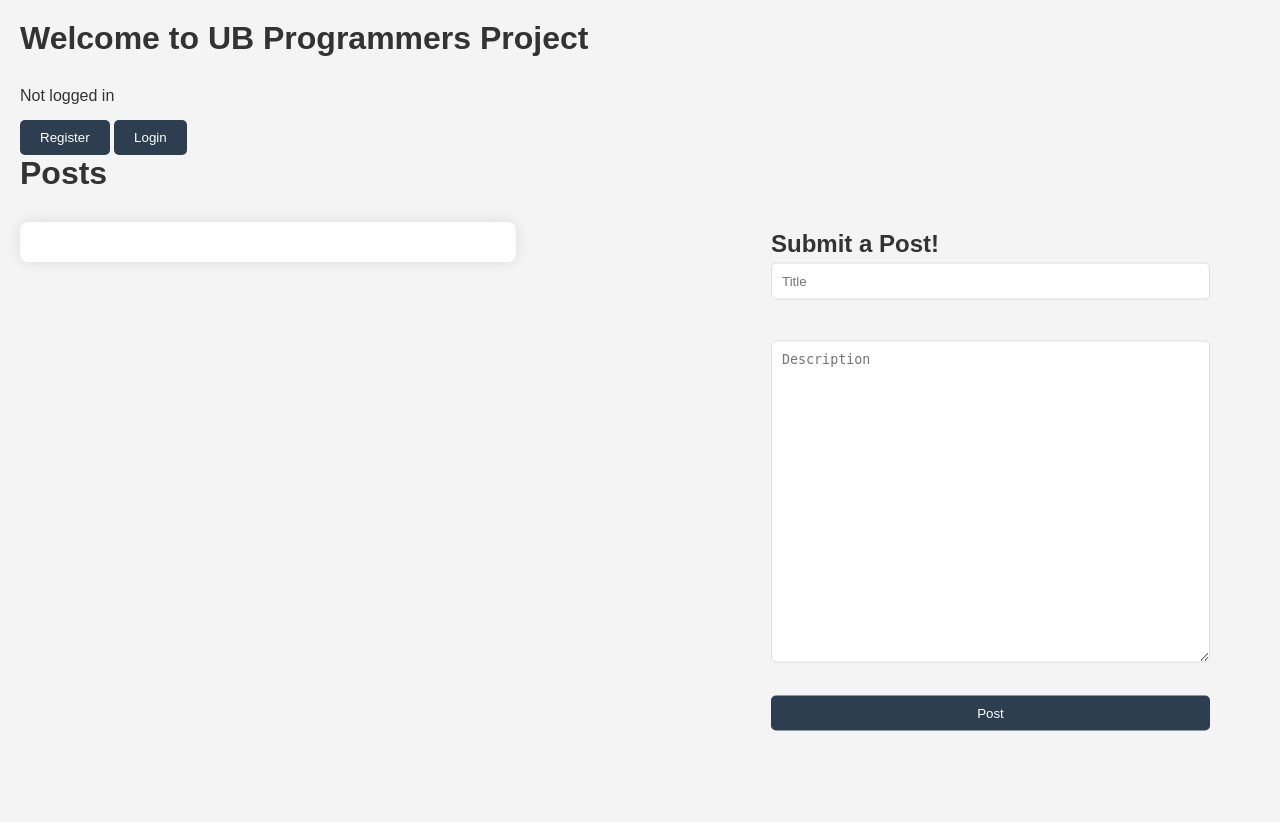
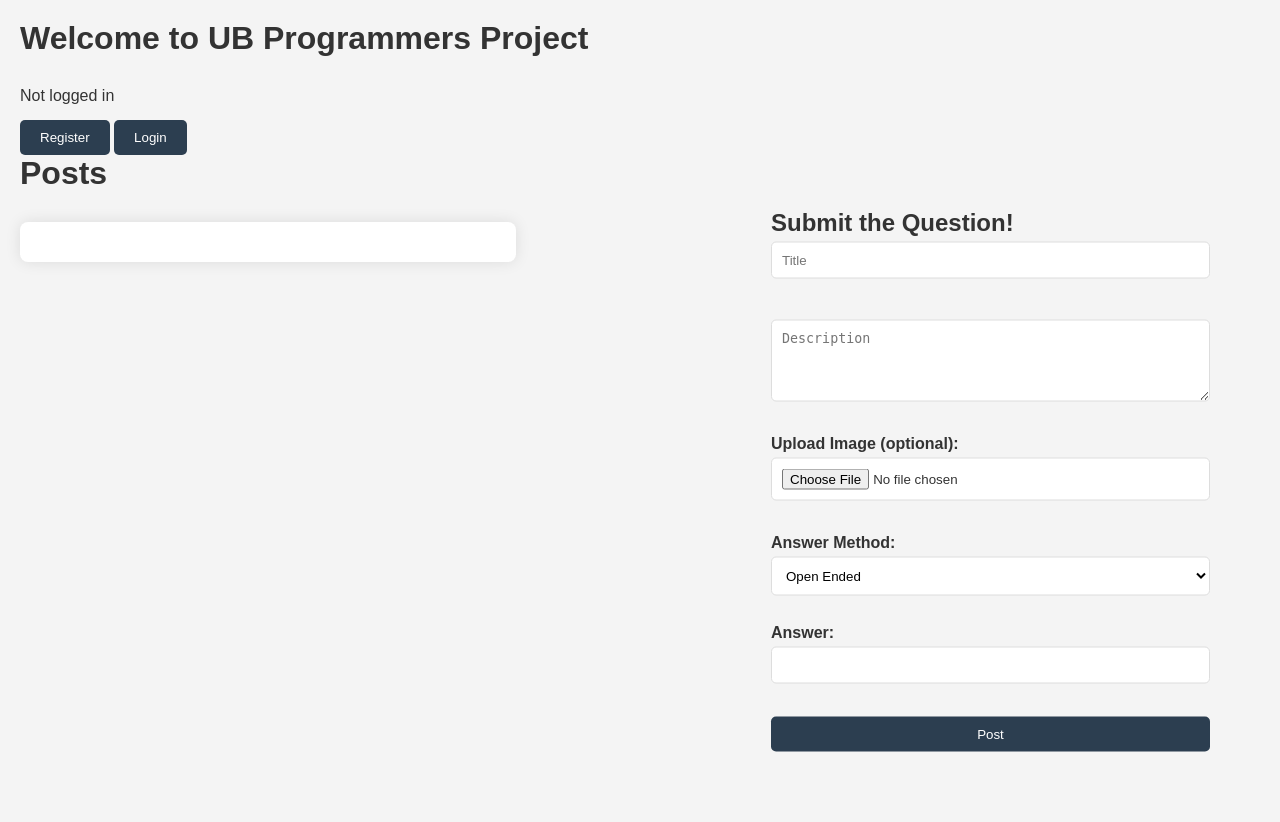
Before and after one commit to kevinzhong930/CSE312Project, a Flask app: page / in a window 1280 px wide. Before the commit the page ends 731 px from the top, so only its background shows below. Run offline with Flask 2, Linux system fonts and the light colour scheme; data that the repository does not hold is empty.

Commit message:
Fix the html, javascript

```diff
--- a/GroupProject/static/functions.js
+++ b/GroupProject/static/functions.js
@@ -4,10 +4,9 @@ function postHTML(postJSON) {
     const title = postJSON.title;
     const description = postJSON.description;
     const postId = postJSON._id;
+    const image = postJSON.image_path;
     //const likeCount = getLikes(postId);
-    const likeCount = postJSON.likeCount;
-
-
+    // const likeCount = postJSON.likeCount;
 
     let postHTML = "<div class='post-box' id='post_" + postId + "'>";
 
@@ -22,8 +21,20 @@ function postHTML(postJSON) {
 
     postHTML += "<br><br>";
 
+    //Display the Image
+    if (image) {
+        postHTML += "<img src='" + image + "style='max-width: 100%; display: block; margin-bottom: 10px;'>";
+    }
     //Display the Like/Dislike Buttons and the Counter for Likes
-    postHTML +=  likeCount + " likes  " + "<button onclick='likePost(\"" + postId + "\")'>LIKE</button>" ;
+    // postHTML +=  likeCount + " likes  " + "<button onclick='likePost(\"" + postId + "\")'>LIKE</button>" ;
+
+    // Add an input box for the answer.
+    postHTML += "<input type='text' placeholder='Enter your answer' id='answer_" + postId + "'><br>";
+
+    // Add a submit button for the answer.
+    postHTML += "<button onclick='submitAnswer(\"" + postId + "\")'>Submit Answer</button>";
+
+    postHTML += "</div>";
 
     postHTML += "</div>";
 
--- a/GroupProject/static/style.css
+++ b/GroupProject/static/style.css
@@ -30,7 +30,6 @@ hr {
     gap: 20px;
 }
 
-
 .post-box {
     border: 1px solid #ccc;
     padding: 10px;
@@ -61,7 +60,6 @@ hr {
     border-radius: 5px;
 }
 
-
 #postHistory {
     background-color: #fff;
     width: 40%;
@@ -69,9 +67,9 @@ hr {
     padding: 20px;
     border-radius: 8px;
     box-shadow: 0 0 15px rgba(0, 0, 0, 0.1);
-    margin-top: 20px;  /* space between post-form and post-list */
-    overflow: auto;    /* in case there are many posts */
-    max-height: 700px; /* you can adjust this value */
+    margin-top: 20px;
+    overflow: auto;
+    max-height: 700px;
 }
 
 .single-post {
@@ -93,6 +91,15 @@ input[type="text"], input[type="password"], textarea {
     margin-top: 5px;
     border: 1px solid #ddd;
     border-radius: 5px;
+}
+
+input[type="file"] {
+    width: 100%;
+    padding: 10px;
+    margin-top: 5px;
+    border: 1px solid #ddd;
+    border-radius: 5px;
+    background-color: #fff;
 }
 
 button, input[type="submit"] {
@@ -147,3 +154,19 @@ button:hover, input[type="submit"]:hover {
 .closeBtn:hover {
     color: #777;
 }
+
+
+#open_ended_answer {
+    display: flex;
+    flex-direction: column;
+    margin-top: 10px;
+}
+
+select {
+    width: 100%;
+    padding: 10px;
+    margin-top: 5px;
+    border: 1px solid #ddd;
+    border-radius: 5px;
+    background-color: #fff;
+}
--- a/GroupProject/templates/index.html
+++ b/GroupProject/templates/index.html
@@ -1,6 +1,5 @@
 <!DOCTYPE html>
 <html lang="en">
-
 <head>
     <meta charset="UTF-8">
     <meta name="viewport" content="width=device-width, initial-scale=1.0">
@@ -17,18 +16,28 @@
                 document.getElementById('loginForm').style.display = 'block';
             }
         }
+        function toggleAnswerMethod() {
+            var answerMethod = document.getElementById('answer_method').value;
+            var openEndedDiv = document.getElementById('open_ended_answer');
+
+            if (answerMethod === 'open_ended') {
+                openEndedDiv.style.display = 'block';
+            } else {
+                openEndedDiv.style.display = 'none';
+            }
+        }
+        window.onload = function() {
+            welcome();
+            toggleAnswerMethod();
+        };
     </script>
-
     <script src="static/functions.js"></script>
 </head>
-
-<body onload = "welcome();">
+<body>
 
 <div class="container">
     <h1>Welcome to UB Programmers Project</h1>
-    <div id="username">
-
-    </div>
+    <div id="username"></div>
     <div class="btn-group">
         <button onclick="toggleForm('register')">Register</button>
         <button onclick="toggleForm('login')">Login</button>
@@ -53,23 +62,33 @@
     </div>
 
     <div class="Posts">
-
         <div id="postSubmissionContainer" style="position: absolute; top: 60%; right: 0; transform: translateY(-50%); padding: 70px;">
-            <form id="postSubmission" class="post-form" action="/post-submission" method="POST">
-                <h2>Submit a Post!</h2>
+            <form id="postSubmission" class="post-form" action="/post-submission" method="POST" enctype="multipart/form-data">
+                <h2>Submit the Question!</h2>
                 <input type="text" name="title" placeholder="Title" required>
                 <br> <br>
-                <textarea id="description" name = "description" placeholder="Description" cols="50" rows="20"></textarea>
+                <textarea id="description" name="description" placeholder="Description" cols="50" rows="4" required></textarea>
+                <br>
+                <label for="image">Upload Image (optional):</label>
+                <input type="file" name="image" id="image">
+                <br>
+                <label for="answer_method">Answer Method:</label>
+                <select name="answer_method" id="answer_method" required onchange="toggleAnswerMethod()">
+                    <option value="open_ended">Open Ended</option>
+                </select>
+                <br>
+                <div id="open_ended_answer" style="display: none;">
+                    <label for="open_answer">Answer:</label>
+                    <input type="text" name="open_answer" id="open_answer">
+                </div>
                 <br>
                 <button type="submit">Post</button>
             </form>
         </div>
         <h1>Posts</h1>
-
-        <div id = "postHistory">
+        <div id="postHistory"></div>
     </div>
 </div>
-
 
 <script>
     function getUsername() {
```
Lines whose indentation alone changed are shown as unchanged.
